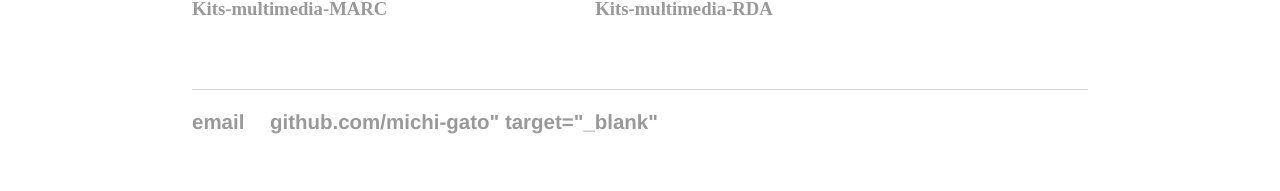
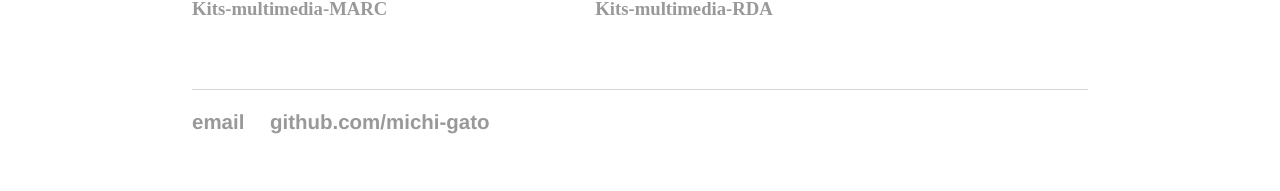
Before and after one commit to cat-alog/cat-alog.github.io, a Jekyll site: the page built from index.html, in a window 1280 px wide. Shown: the part 1546-1737 px from the top of the page. Built offline with Jekyll 4.4.1, drawn with Linux system fonts in a browser that asks for light colours.

Commit message:
fix footer hyperlink

```diff
--- a/_layouts/default.html
+++ b/_layouts/default.html
@@ -190,7 +190,7 @@
 			<footer>
 	    		<ul>
 	        		<li><a href="mailto: cataloging@library.edu">email</a></li>
-	        		<li><a href="https://github.com/michi-gato">github.com/michi-gato" target="_blank"</a></li>
+	        		<li><a href="https://github.com/michi-gato" target="_blank">github.com/michi-gato</a></li>
 				</ul>
 			</footer>
 		</body>
```
